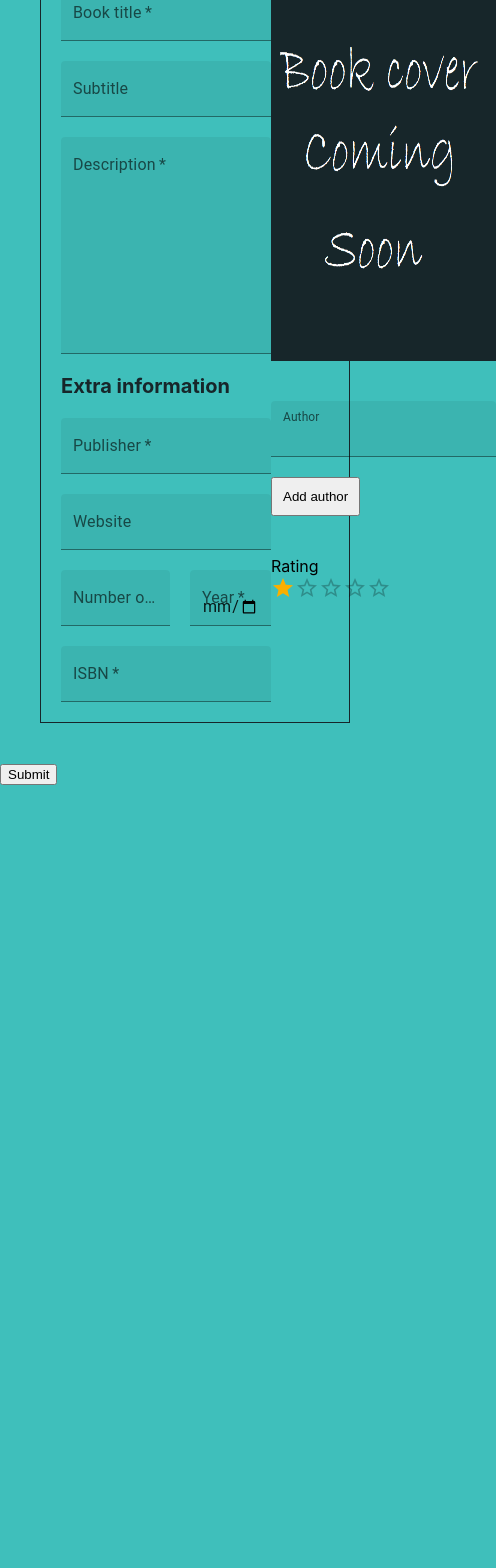
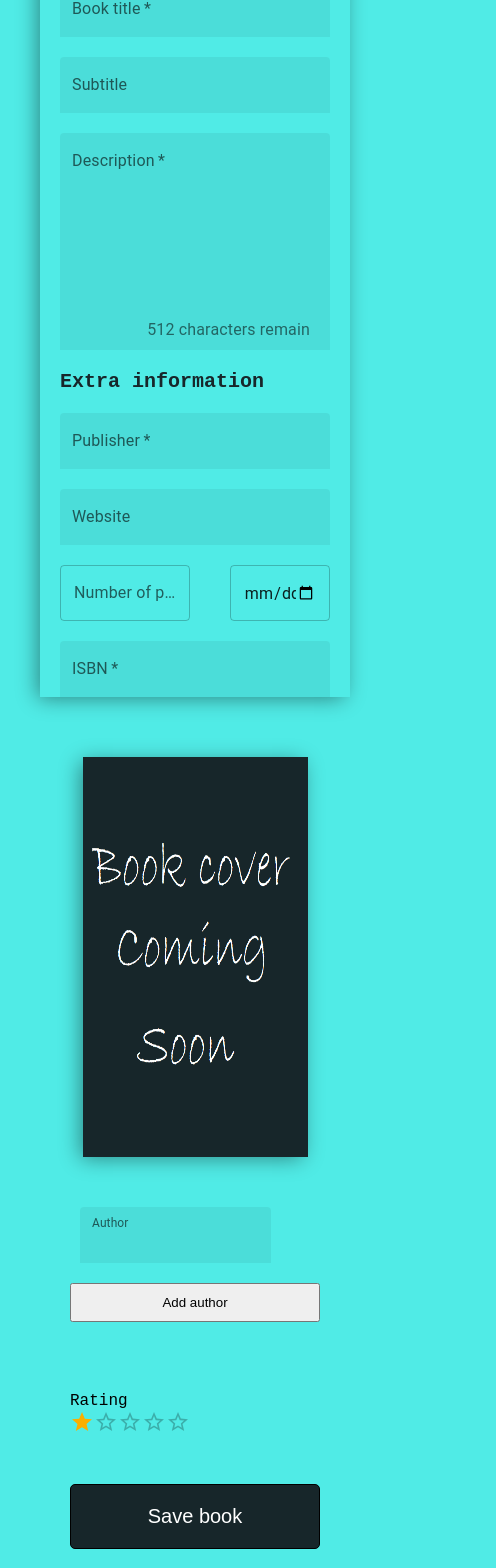
Before and after one commit to LambrosKolovos/bookstore, a React (Create React App) app: page /add in a window 390 px wide. Shown: the part 220-1788 px from the top of the page, 496 px wide, since content can reach past the window. Before the commit the page ends 1005 px from the top, so only its background shows below. Built offline with nearby package versions, Linux system fonts and the light colour scheme.

Commit message:
UI update & responsiveness

```diff
--- a/src/_variables.scss
+++ b/src/_variables.scss
@@ -1,7 +1,11 @@
 $header-color: #17262a;
-$background-color: #3fbfbb;
+$background-color: #50ebe6;
 
 $text-dark-color: #17262a;
 $text-light-color: #fff;
 
-$mobile-bp: 780px;
+$mobile-bp: 850px;
+
+body {
+  font-family: "Courier New", Courier, monospace;
+}
--- a/src/components/BookForm/AuthorField.js
+++ b/src/components/BookForm/AuthorField.js
@@ -11,15 +11,21 @@ function AuthorField({
   removeAuthorField,
 }) {
   return (
-    <div style={{ marginBottom: "10px" }}>
+    <div className="author__container">
       <TextField
         onChange={authorChangeValue}
         variant="filled"
         label="Author"
         placeholder="Author"
         value={text}
+        InputProps={{ disableUnderline: true }}
       />
-      {showRemove && <RiDeleteBack2Fill onClick={removeAuthorField} />}
+      {showRemove && (
+        <RiDeleteBack2Fill
+          onClick={removeAuthorField}
+          className="author__removeicon"
+        />
+      )}
     </div>
   );
 }
--- a/src/components/BookForm/BookForm.js
+++ b/src/components/BookForm/BookForm.js
@@ -1,7 +1,7 @@
 import React, { useState } from "react";
 import TextField from "@mui/material/TextField";
 import placeholder from "../../assets/placeholder.png";
-import { Rating } from "@mui/material";
+import { InputAdornment, Rating } from "@mui/material";
 
 import "./_bookform.scss";
 import AuthorField from "./AuthorField";
@@ -32,15 +32,10 @@ function BookForm() {
   const handleSubmit = (e) => {
     e.preventDefault();
 
-    setBookToAdd((currentBook) => ({
-      ...currentBook,
-      author: bookToAdd.author.filter((name) => name !== " "),
-    }));
-
     if (formIsValid()) {
       dispatch(insertBook(bookToAdd));
-
       navigate("../search", {
+        replace: true,
         state: {
           bookAdded: true,
         },
@@ -59,6 +54,8 @@ function BookForm() {
   const handleAuthorChange = (e, idx) => {
     const tempArr = bookToAdd.author;
     tempArr[idx] = e.target.value;
+    tempArr[idx] =
+      tempArr[idx].charAt(0) === " " ? tempArr[idx].substring(1) : tempArr[idx];
     setBookToAdd((currentBook) => ({
       ...currentBook,
       author: tempArr,
@@ -67,7 +64,6 @@ function BookForm() {
 
   const addAuthorField = (e) => {
     e.preventDefault();
-
     setBookToAdd((currentBook) => ({
       ...currentBook,
       author: [...bookToAdd.author, ""],
@@ -105,15 +101,15 @@ function BookForm() {
     }
 
     if (bookToAdd.pages > 999 || bookToAdd.pages < 0) {
-      tempError.pages = "Pages value can be 0-999!";
+      tempError.pages = "Page value can be 0-999!";
     }
 
     if (isNaN(bookToAdd.isbn)) {
       tempError.isbn = "Please provide a valid number!";
     }
 
-    if (bookToAdd.isbn.length > 10) {
-      tempError.isbn = "ISBN can be 10 number max!";
+    if (bookToAdd.isbn.length !== 10) {
+      tempError.isbn = "ISBN must be a 10 digit number!";
     }
 
     setError(tempError);
@@ -131,6 +127,7 @@ function BookForm() {
             label="Book title"
             placeholder="Book title"
             name="title"
+            InputProps={{ disableUnderline: true }}
             onChange={handleChange}
           />
           {error.title && <p className="bookform__error">{error.title}</p>}
@@ -140,6 +137,7 @@ function BookForm() {
             placeholder="Book subtitle"
             name="subtitle"
             onChange={handleChange}
+            InputProps={{ disableUnderline: true }}
           />
           <TextField
             required
@@ -150,6 +148,16 @@ function BookForm() {
             placeholder="Description"
             name="description"
             onChange={handleChange}
+            InputProps={{
+              disableUnderline: true,
+              endAdornment: (
+                <InputAdornment position="end">
+                  <div>
+                    {512 - bookToAdd.description.length} characters remain
+                  </div>
+                </InputAdornment>
+              ),
+            }}
           />
           {error.description && (
             <p className="bookform__error">{error.description}</p>
@@ -161,6 +169,7 @@ function BookForm() {
             label="Publisher"
             placeholder="Publisher name"
             onChange={handleChange}
+            InputProps={{ disableUnderline: true }}
             name="publisher"
           />
           {error.publisher && (
@@ -171,16 +180,17 @@ function BookForm() {
             label="Website"
             placeholder="Website"
             onChange={handleChange}
+            InputProps={{ disableUnderline: true }}
             name="website"
           />
           <div style={{ display: "flex", justifyContent: "space-between" }}>
             <div>
               <TextField
                 required
-                variant="filled"
                 label="Number of pages"
                 type="number"
                 placeholder="Pages"
+                InputProps={{ disableUnderline: true }}
                 onChange={handleChange}
                 name="pages"
               />
@@ -190,11 +200,10 @@ function BookForm() {
             </div>
             <TextField
               required
-              variant="filled"
-              label="Year"
               type="date"
               onChange={handleChange}
               name="published"
+              InputProps={{ disableUnderline: true }}
             />
           </div>
           <TextField
@@ -204,6 +213,7 @@ function BookForm() {
             placeholder="ISBN"
             onChange={handleChange}
             name="isbn"
+            InputProps={{ disableUnderline: true }}
           />
           {error.isbn && <p className="bookform__error">{error.isbn}</p>}
         </div>
@@ -214,34 +224,27 @@ function BookForm() {
             height="400px"
             width="225px"
           />
-          <AuthorField
-            text={bookToAdd.author[0] !== "" ? bookToAdd.author[0] : " "}
-            showRemove={false}
-            authorChangeValue={(e) => handleAuthorChange(e, 0)}
-            removeAuthorField={() => removeAuthorField(0)}
-          />
-
+          <div className="bookform__detailscontainer">
             {bookToAdd.author.map((item, index) => {
               return (
-              index >= 1 && (
                 <AuthorField
+                  key={index}
                   text={
                     bookToAdd.author[index] !== ""
                       ? bookToAdd.author[index]
                       : " "
                   }
-                  showRemove={true}
+                  showRemove={index >= 1}
                   authorChangeValue={(e) => handleAuthorChange(e, index)}
                   removeAuthorField={() => removeAuthorField(index)}
                 />
-              )
               );
             })}
 
             {bookToAdd.author.length <= 2 && (
               <button onClick={addAuthorField}>Add author</button>
             )}
-          <label>Rating</label>
+            <label style={{ marginTop: "30px" }}>Rating</label>
             <Rating
               name="half-rating"
               defaultValue={2.5}
@@ -254,9 +257,14 @@ function BookForm() {
                 }));
               }}
             />
+            <input
+              type="submit"
+              className="bookform__submit"
+              value={"Save book"}
+            />
           </div>
         </div>
-      <input type="submit" />
+      </div>
     </form>
   );
 }
--- a/src/components/BookForm/_bookform.scss
+++ b/src/components/BookForm/_bookform.scss
@@ -2,32 +2,76 @@
 .bookform {
   &__container {
     display: flex;
-    border: 1px solid variables.$text-dark-color;
     margin: 40px;
     padding-top: 20px;
     padding-bottom: 20px;
     justify-content: space-around;
+
+    @media screen and (max-width: variables.$mobile-bp) {
+      flex-direction: column;
+    }
   }
 
   &__leftcol {
     display: flex;
     flex-direction: column;
-    flex: 0.4;
+    flex: 0.5;
+    -webkit-box-shadow: -4px 3px 20px -2px rgba(0, 0, 0, 0.44);
+    box-shadow: -4px 3px 20px -2px rgba(0, 0, 0, 0.44);
+    justify-content: center;
 
     .MuiTextField-root {
       margin-top: 20px !important;
       margin-left: 20px !important;
+      margin-right: 20px !important;
+    }
+
+    .MuiInputBase-root {
+      position: relative;
+    }
+
+    .MuiInputAdornment-root {
+      position: absolute;
+      bottom: 20px;
+      right: 20px;
     }
   }
 
+  &__detailscontainer {
+    display: flex;
+    flex-direction: column;
+    .author__container:first-of-type::after {
+      content: "";
+      width: 50px;
+      height: 35px;
+    }
+    @media screen and (max-width: variables.$mobile-bp) {
+      margin-top: 30px;
+      margin-left: 50px;
+    }
+    @media screen and (max-width: 600px) {
+      margin-top: unset;
+      margin-left: unset;
+    }
+  }
   &__rightcol {
     display: flex;
     flex-direction: column;
     align-items: flex-start;
+    padding: 30px;
+    @media screen and (max-width: variables.$mobile-bp) {
+      flex-direction: row;
+    }
+    @media screen and (max-width: 600px) {
+      flex-direction: column;
+      align-items: center;
+    }
 
     img {
-      margin-top: 40px;
+      margin-top: 30px;
       margin-bottom: 40px;
+      -webkit-box-shadow: -4px 3px 20px -2px rgba(0, 0, 0, 0.44);
+      box-shadow: -4px 3px 20px -2px rgba(0, 0, 0, 0.44);
     }
 
     button {
@@ -49,7 +93,7 @@
     color: darkred;
     margin-top: 5px;
     margin-left: 20px;
-    font-size: 12px;
+    font-size: 14px;
     font-weight: bold;
 
     &-author {
@@ -57,8 +101,40 @@
       color: darkred;
       margin-top: 5px;
       margin-left: 20px;
-      font-size: 12px;
+      font-size: 14px;
       font-weight: bold;
     }
   }
+
+  &__submit {
+    padding: 20px;
+    margin-top: 50px;
+    border: none;
+    outline: none;
+    font-size: 20px;
+    border-radius: 5px;
+    border: 1px solid black;
+    background: variables.$text-dark-color;
+    color: white;
+
+    &:hover {
+      background: white;
+      color: variables.$text-dark-color;
+      border: 1px solid variables.$text-dark-color;
+      cursor: pointer;
+    }
+  }
 }
+
+.author {
+  &__container {
+    display: flex;
+    align-items: center;
+    margin: 10px;
+  }
+  &__removeicon {
+    font-size: 35px;
+    margin-left: 15px;
+    color: variables.$text-dark-color;
+  }
+}
--- a/src/pages/BookPreviewPage.js
+++ b/src/pages/BookPreviewPage.js
@@ -1,7 +1,8 @@
-import { Rating } from "@mui/material";
+import { Button, Rating } from "@mui/material";
 import React from "react";
 import { useLocation } from "react-router-dom";
 import Header from "../components/Header/Header";
+import { AiOutlineHeart, AiOutlineShareAlt } from "react-icons/ai";
 
 import "./_bookPreviewPage.scss";
 
@@ -13,8 +14,8 @@ function BookPreviewPage() {
       <Header />
       <div className="bookpreview__wrapper">
         <div className="bookpreview__leftcontainer">
-          <img src={bookToDisplay.image} height="450px" width="300px" />
-          <div>{bookToDisplay.author}</div>
+          <img className="bookpreview__image" src={bookToDisplay.image} />
+          <div className="bookpreview__author">{bookToDisplay.author}</div>
           <div>
             <Rating
               name="half-rating-read"
@@ -30,20 +31,48 @@ function BookPreviewPage() {
             {bookToDisplay.description}
           </div>
           <div>
-            <button>Favorite</button>
-            <button>Share</button>
+            <Button
+              variant="outlined"
+              startIcon={<AiOutlineHeart />}
+              style={{
+                color: "white",
+                background: "red",
+                border: "none",
+                marginRight: "20px",
+              }}
+            >
+              Favorite
+            </Button>
+            <Button
+              variant="outlined"
+              startIcon={<AiOutlineShareAlt />}
+              style={{
+                color: "white",
+                background: "darkblue",
+                border: "none",
+              }}
+            >
+              Share
+            </Button>
           </div>
           <div className="bookpreview__year">
-            <b>Year</b>: {bookToDisplay.published.slice(0, 4)}
+            <b>Date released</b>: {bookToDisplay.published.slice(0, 10)}
           </div>
           <div>
-            <b>Number of pages</b>: {bookToDisplay.pages}
+            <b>Pages</b>: {bookToDisplay.pages}
           </div>
+
           <div className="bookpreview__publisher">
             <b>Publisher</b>: {bookToDisplay.publisher}
           </div>
           <div>
             <b>ISBN-10</b>: {bookToDisplay.isbn}
+          </div>
+          <div>
+            <b>Website</b>:
+            {bookToDisplay.website
+              ? " " + bookToDisplay.website
+              : " Not provided"}
           </div>
           <button className="bookpreview__buybutton">BUY</button>
         </div>
```
Also changed, not shown: src/components/BookItem/_bookitem.scss (+17 -3 lines), src/components/Filters/RatingFilter.js (+11 -3 lines), src/components/Filters/Sort.js (+6 -3 lines), src/components/Filters/_filters.scss (+15 -0 lines), src/pages/BookSearchPage.js (+7 -10 lines), src/pages/_bookPreviewPage.scss (+28 -3 lines), src/pages/_bookSearchPage.scss (+22 -0 lines). Lines whose indentation alone changed are shown as unchanged.
